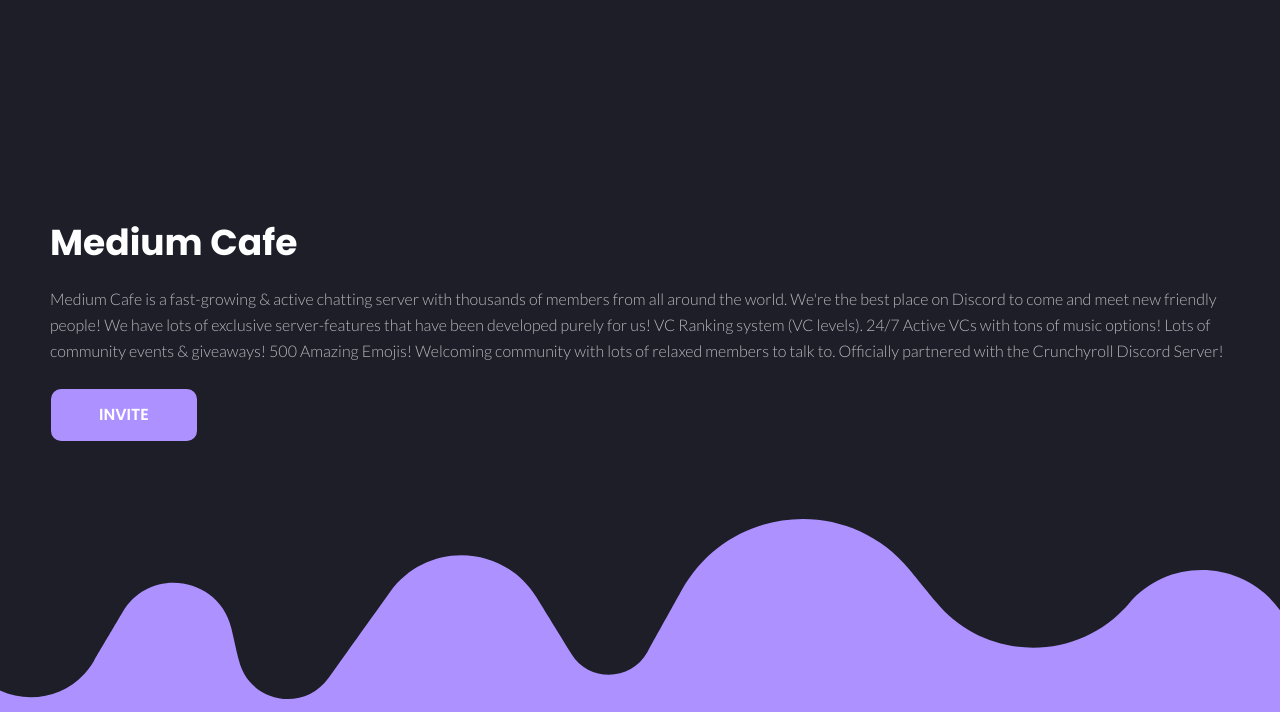
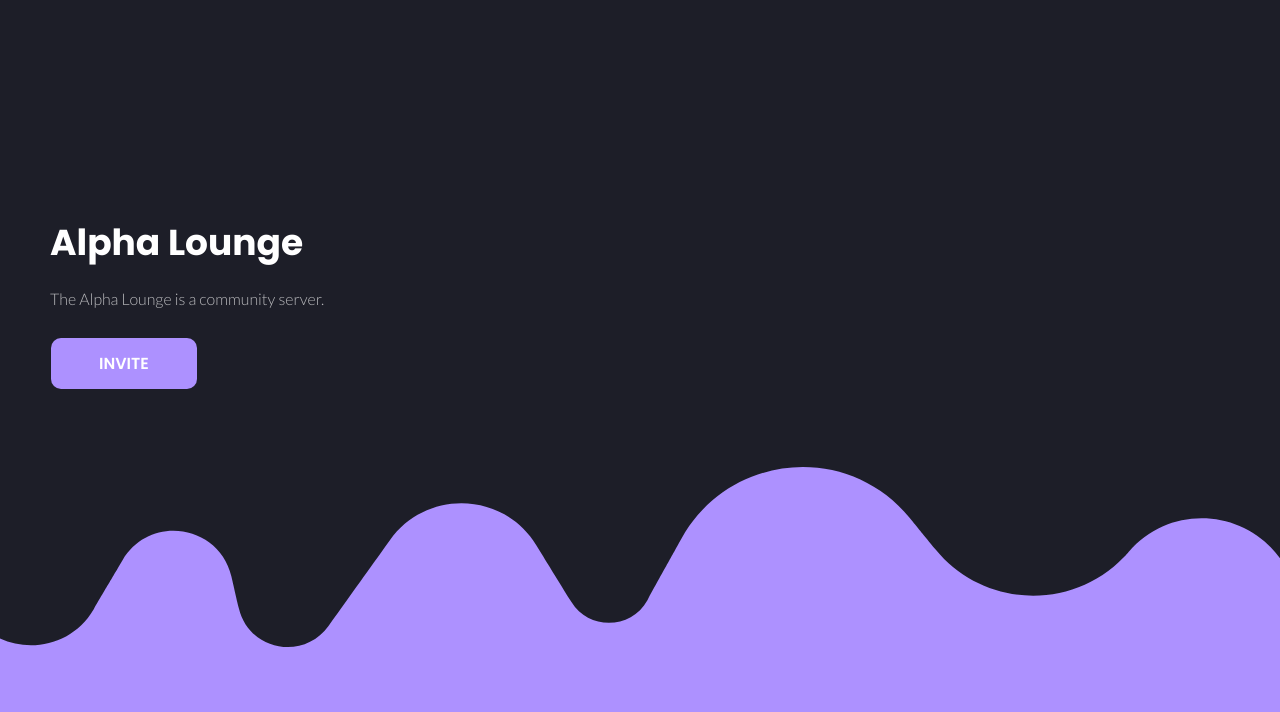
Before and after one commit to cparthiv/alpha-lounge, a plain HTML site: page index.html in a window 1280 px wide. Shown: the part 88-800 px from the top of the page. Drawn offline with nearby package versions, Linux system fonts and the light colour scheme; files whose address does not match are found by name.

Commit message:
Update index.html

```diff
--- a/index.html
+++ b/index.html
@@ -16,7 +16,7 @@
     <button class="navbar-toggler" type="button" data-toggle="collapse" data-target="#navbarSupportedContent" aria-controls="navbarSupportedContent" aria-expanded="false" aria-label="Toggle navigation">
         <img src="assets/menuIcon.svg" width="20px" height="20px" style="max-width: none !important;">
     </button>
-    <img src="assets/CafeLogo.svg" width="50" height="50">
+    <img src="assets/AlphaLounge.svg" width="50" height="50">
     <div class="collapse navbar-collapse" id="navbarSupportedContent" style="margin-left: 20px !important">
         <ul class="navbar-nav mr-auto">
             <li class="nav-item active">
@@ -29,9 +29,9 @@
     </div>
 </nav>
 <div class="heading">
-    <h1 class="display-5 title">Medium Cafe</h1>
-    <p class="subtitle">Medium Cafe is a fast-growing & active chatting server with thousands of members from all around the world. We're the best place on Discord to come and meet new friendly people! We have lots of exclusive server-features that have been developed purely for us! VC Ranking system (VC levels). 24/7 Active VCs with tons of music options! Lots of community events & giveaways! 500 Amazing Emojis! Welcoming community with lots of relaxed members to talk to. Officially partnered with the Crunchyroll Discord Server!</p>
-    <a class="btn btn-primary btn-lg" href="https://discord.gg/ncr" target="_blank" role="button">Invite</a>
+    <h1 class="display-5 title">Alpha Lounge</h1>
+    <p class="subtitle">The Alpha Lounge is a community server.</p>
+    <a class="btn btn-primary btn-lg" href="https://discord.gg/alphalounge" target="_blank" role="button">Invite</a>
     <br /><br /><br /><br /><br /><br />
 </div>
 <div class="features">
@@ -87,7 +87,7 @@
                 <div class="title">Ready to join?</div>
                 <div class="subtitle">Start making new friends!</div>
                 <br />
-                <a class="btn btn-primary btn-lg" href="https://discord.gg/ncr" role="button">Get started</a>
+                <a class="btn btn-primary btn-lg" href="https://discord.gg/alphalounge" role="button">Get started</a>
             </div><br />
         </div>
     </div>
```
